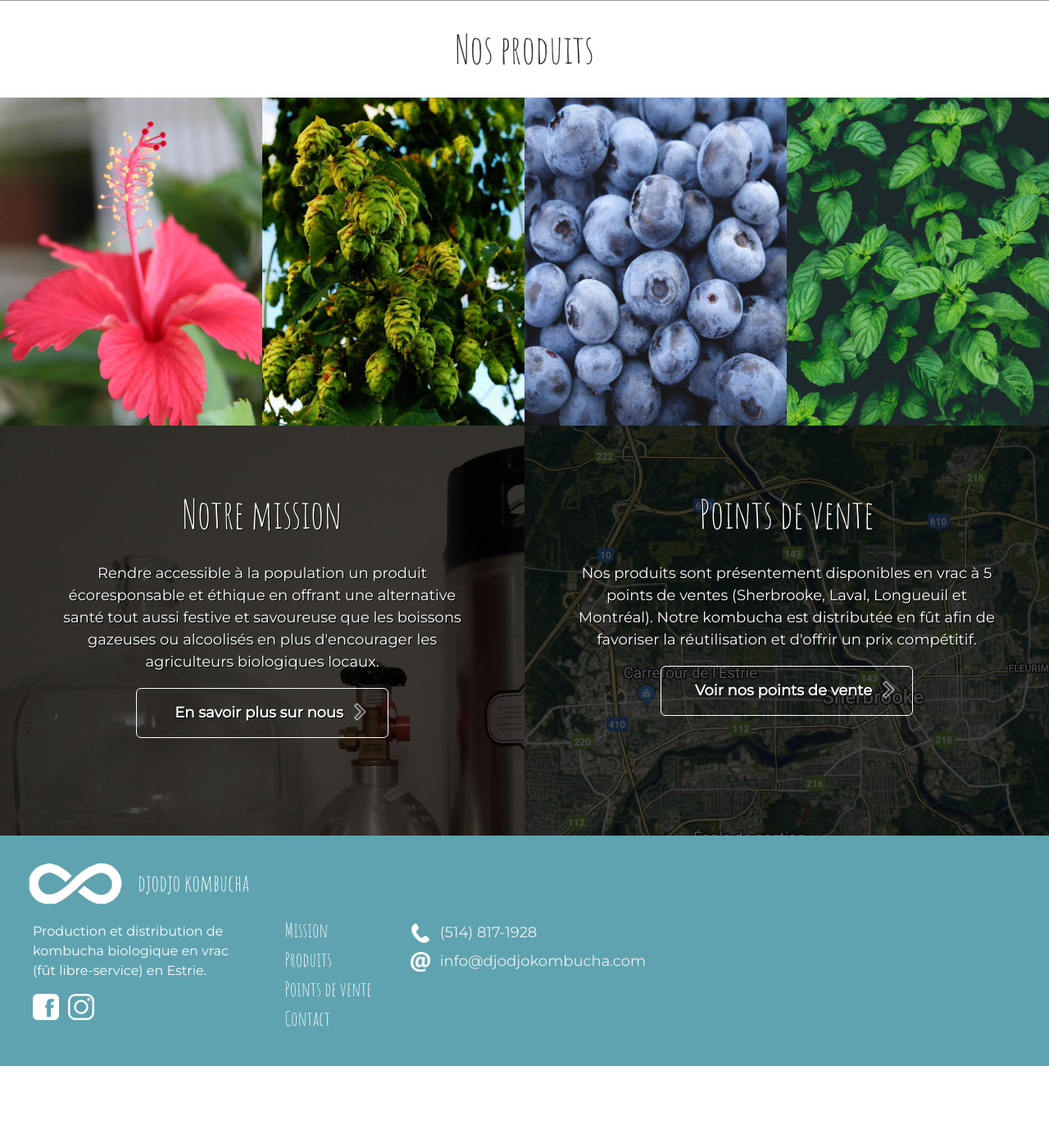
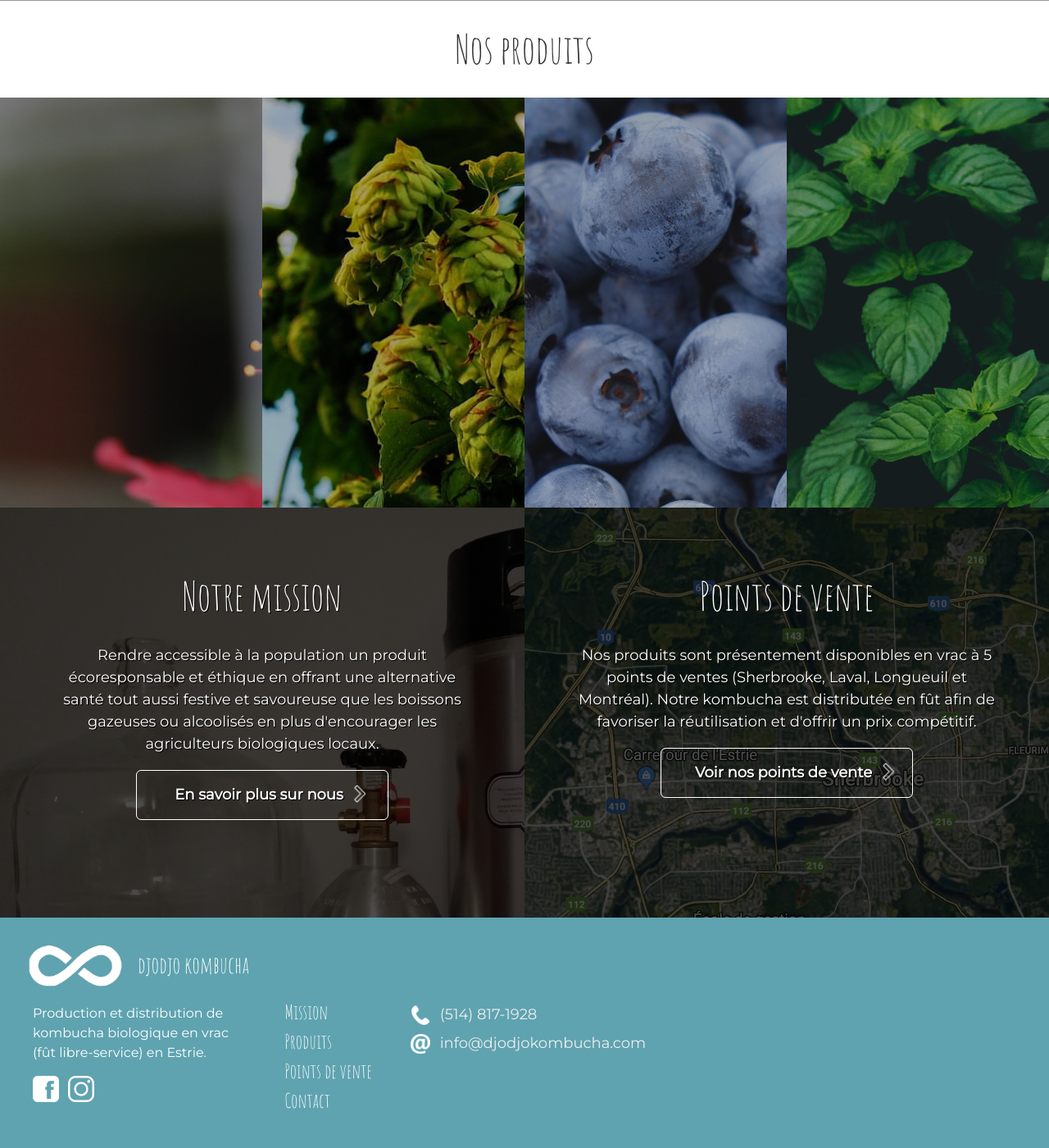
Before and after one commit to ouarez/djodjo-jekyll, a Jekyll site: the page built from index.md, in a window 1280 px wide. Shown: the part 750-2150 px from the top of the page at 82% size. Built offline with Jekyll 4.4.1, drawn with Linux system fonts in a browser that asks for light colours; nearby versions of some CDN libraries; a script that is not in the unit is left out; before the commit the page ends 2050 px from its top, so only the background shows below that.

Commit message:
finished home page

```diff
--- a/_layouts/home.html
+++ b/_layouts/home.html
@@ -27,10 +27,43 @@
       </div>
 
       <div class="products-home flex flex-wrap">
-        <img class="w-50 w-25-l" src="img/hibiscus.jpg"/>
-        <img class="w-50 w-25-l" src="img/houblons.jpg"/>
-        <img class="w-50 w-25-l" src="img/bleuets.jpg"/>
-        <img class="w-50 w-25-l" src="img/mint.jpg"/>
+
+        <div class="w-50 w-25-l dt vh-100 tc" style="background-image:url('img/hibiscus.jpg')">
+          <a href="#" class="link">
+            <div class="dtc v-top pv4 ph5 w-50 w-25-l">
+              <h2 class="handwritten mb4 f1 tc-l">Hibiscus et rose</h2>
+              <p>Lorem ipsum dolor sit amet, consectetur adipiscing elit, sed do eiusmod tempor incididunt ut labore et dolore magna aliqua. Ut enim ad minim veniam, quis nostrud exercitation ullamco laboris nisi ut aliquip ex ea commodo consequat. </p>
+            </div>
+          </a>
+        </div>
+
+        <div class="w-50 w-25-l dt vh-100 tc" style="background-image:url('img/houblons.jpg')">
+          <a href="#" class="link">
+            <div class="dtc v-top pv4 ph5 w-50 w-25-l">
+              <h2 class="handwritten mb4 f1 tc-l">Houblons et café</h2>
+              <p>Lorem ipsum dolor sit amet, consectetur adipiscing elit, sed do eiusmod tempor incididunt ut labore et dolore magna aliqua. Ut enim ad minim veniam, quis nostrud exercitation ullamco laboris nisi ut aliquip ex ea commodo consequat. </p>
+            </div>
+          </a>
+        </div>
+
+        <div class="w-50 w-25-l dt vh-100 tc" style="background-image:url('img/bleuets.jpg')">
+          <a href="#" class="link">
+            <div class="dtc v-top pv4 ph5 w-50 w-25-l">
+              <h2 class="handwritten mb4 f1 tc-l">Bleuets et schizendra</h2>
+              <p>Lorem ipsum dolor sit amet, consectetur adipiscing elit, sed do eiusmod tempor incididunt ut labore et dolore magna aliqua. Ut enim ad minim veniam, quis nostrud exercitation ullamco laboris nisi ut aliquip ex ea commodo consequat. </p>
+            </div>
+          </a>
+        </div>
+
+        <div class="w-50 w-25-l dt vh-100 tc" style="background-image:url('img/menthe.jpg')">
+          <a href="#" class="link">
+            <div class="dtc v-top pv4 ph5 w-50 w-25-l">
+              <h2 class="handwritten mb4 f1 tc-l">Menthe et thé vert</h2>
+              <p>Lorem ipsum dolor sit amet, consectetur adipiscing elit, sed do eiusmod tempor incididunt ut labore et dolore magna aliqua. Ut enim ad minim veniam, quis nostrud exercitation ullamco laboris nisi ut aliquip ex ea commodo consequat. </p>
+            </div>
+          </a>
+        </div>
+
       </div>
 
       <div class="flex flex-wrap">
--- a/css/main.scss
+++ b/css/main.scss
@@ -170,8 +170,29 @@
   font-size:18px;
 
   .products-home {
-    img {
-      height:400px;
+    height:500px;
+    div {
+      height:500px;
+      background:
+        /* top, transparent black, faked with gradient */
+        linear-gradient(
+          rgba(0, 0, 0, 0.3),
+          rgba(0, 0, 0, 0.3)
+        );
+      &:hover {
+        background:
+          /* top, transparent black, faked with gradient */
+          linear-gradient(
+            rgba(0, 0, 0, 0.7),
+            rgba(0, 0, 0, 0.7)
+          );
+          h2,h3,p,span {display:block};
+      }
+      h2,h3,p,span {
+        color:#fff;
+        text-shadow:1px 1px #000;
+        display:none;
+      }
     }
   }
 
```
Also changed, not shown: img/menthe.jpg (renamed from img/mint.jpg).
